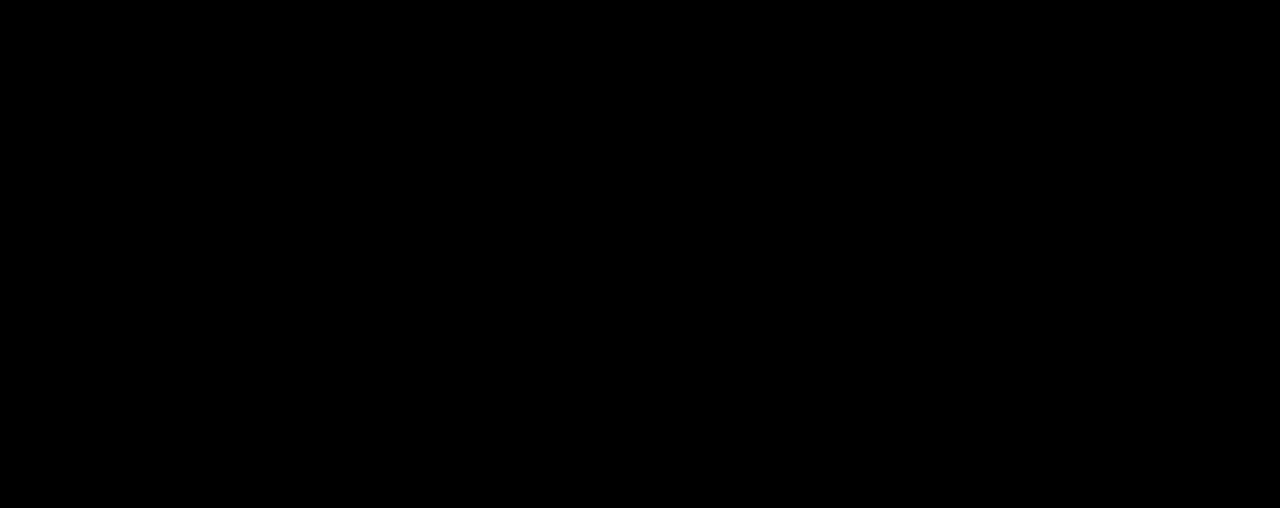
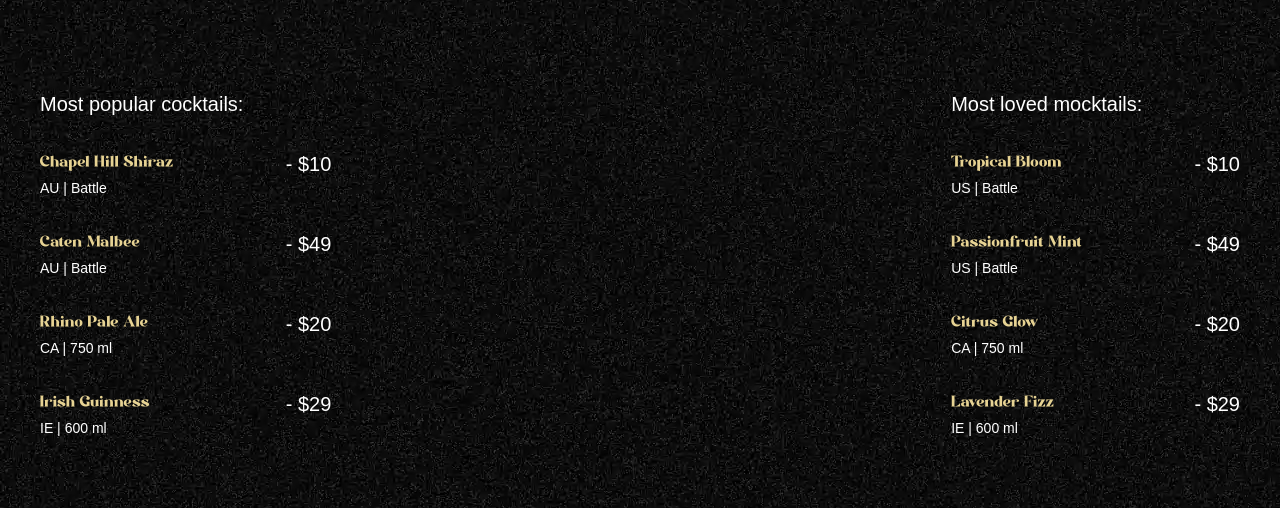
Before and after one commit to JuanDavidRR/gsap-mojito-lp, a React (Vite) app: page / in a window 1280 px wide. Shown: the part 890-1398 px from the top of the page. Built offline with nearby package versions, Linux system fonts and the light colour scheme; a web font is replaced by a local one.

Commit message:
Adding cocktails menu section

```diff
--- a/src/App.jsx
+++ b/src/App.jsx
@@ -2,6 +2,7 @@ import gsap from "gsap";
 import { ScrollTrigger, SplitText } from "gsap/all";
 import Navbar from "./components/Navbar";
 import Hero from "./components/Hero";
+import Cocktails from "./components/Cocktails";
 gsap.registerPlugin(ScrollTrigger, SplitText);
 
 const App = () => {
@@ -9,6 +10,7 @@ const App = () => {
     <main>
       <Navbar />
       <Hero />
+      <Cocktails />
     </main>
   );
 };
--- /dev/null
+++ b/src/components/Cocktails.jsx
@@ -0,0 +1,77 @@
+import { useGSAP } from "@gsap/react";
+import gsap from "gsap";
+import { cocktailLists, mockTailLists } from "../constants";
+
+const Cocktails = () => {
+  useGSAP(() => {
+    const parallaxTimeline = gsap.timeline({
+      scrollTrigger: {
+        trigger: "#cocktails",
+        start: "top 30%",
+        end: "bottom 80%",
+        scrub: true,
+      },
+    });
+
+    parallaxTimeline
+      .from("#c-left-leaf", {
+        x: -100,
+        y: 100,
+      })
+      .from("#c-right-leaf", {
+        x: 100,
+        y: 100,
+      });
+  });
+
+  return (
+    <section id="cocktails" className="noisy">
+      <img src="/images/cocktail-left-leaf.png" alt="l-leaf" id="c-left-leaf" />
+      <img
+        src="/images/cocktail-right-leaf.png"
+        alt="r-leaf"
+        id="c-right-leaf"
+      />
+
+      <div className="list">
+        <div className="popular">
+          <h2>Most popular cocktails:</h2>
+
+          <ul>
+            {cocktailLists.map(({ name, country, detail, price }) => (
+              <li key={name}>
+                <div className="md:me-28">
+                  <h3>{name}</h3>
+                  <p>
+                    {country} | {detail}
+                  </p>
+                </div>
+                <span>- {price}</span>
+              </li>
+            ))}
+          </ul>
+        </div>
+
+        <div className="loved">
+          <h2>Most loved mocktails:</h2>
+
+          <ul>
+            {mockTailLists.map(({ name, country, detail, price }) => (
+              <li key={name}>
+                <div className="me-28">
+                  <h3>{name}</h3>
+                  <p>
+                    {country} | {detail}
+                  </p>
+                </div>
+                <span>- {price}</span>
+              </li>
+            ))}
+          </ul>
+        </div>
+      </div>
+    </section>
+  );
+};
+
+export default Cocktails;
--- a/src/components/Hero.jsx
+++ b/src/components/Hero.jsx
@@ -54,13 +54,13 @@ const Hero = () => {
           scrub: true,
         },
       })
-      .to(".right-leaf", { y: -240 }, 0)
-      .to(".left-leaf", { y: 240 }, 0);
+      .to(".right-leaf", { x: 100 }, 0)
+      .to(".left-leaf", { x: -100 }, 0);
 
     //Video scroll animation
     // Adjust start and end values based on screen size
-    const startValue = isMobile ? "top 10%" : "center 60%";
-    const endValue = isMobile ? "120% top" : "bottom top";
+    const startValue = isMobile ? "top 50%" : "center 60%";
+    const endValue = isMobile ? "bottom top" : "bottom top";
 
     // Create a timeline animation for the video element
     let videoTimeline = gsap.timeline({
--- a/src/index.css
+++ b/src/index.css
@@ -95,7 +95,7 @@ body {
     }
 
     .left-leaf {
-      @apply absolute left-0 md:top-20 xl:top-36 2xl:top-52 md:bottom-auto -bottom-20 md:w-fit w-1/3;
+      @apply absolute left-0 md:top-20 xl:top-36 2xl:top-52 md:bottom-auto bottom-0 md:w-fit w-1/3;
     }
 
     .right-leaf {
@@ -139,22 +139,22 @@ body {
     @apply relative min-h-dvh w-full overflow-hidden;
 
     #c-left-leaf {
-      @apply absolute left-0 md:bottom-0 md:top-auto -top-20 md:w-fit w-1/3;
+      @apply absolute left-0 md:bottom-0 md:top-auto top-20 md:w-fit w-1/3;
     }
 
     #c-right-leaf {
-      @apply absolute right-0 md:bottom-0 md:top-auto -top-20 md:w-fit w-1/3;
+      @apply absolute right-0 md:bottom-0 md:top-auto top-64 md:w-fit w-1/3;
     }
 
     .list {
       @apply container mx-auto relative z-10 flex md:flex-row flex-col justify-between items-start gap-20 pt-40 2xl:px-0 px-5;
 
       .popular {
-        @apply space-y-8 w-full md:w-fit;
+        @apply space-y-8 w-full md:w-fit bg-[#00000050] md:bg-transparent backdrop-blur-2xl md:backdrop-blur-none p-5 rounded-3xl;
       }
 
       .loved {
-        @apply space-y-8 w-full md:w-fit pb-20 md:pb-0;
+        @apply space-y-8 w-full md:w-fit pb-20 md:pb-0 bg-[#00000050] md:bg-transparent backdrop-blur-2xl md:backdrop-blur-none p-5 rounded-3xl;
       }
 
       h2 {
```
